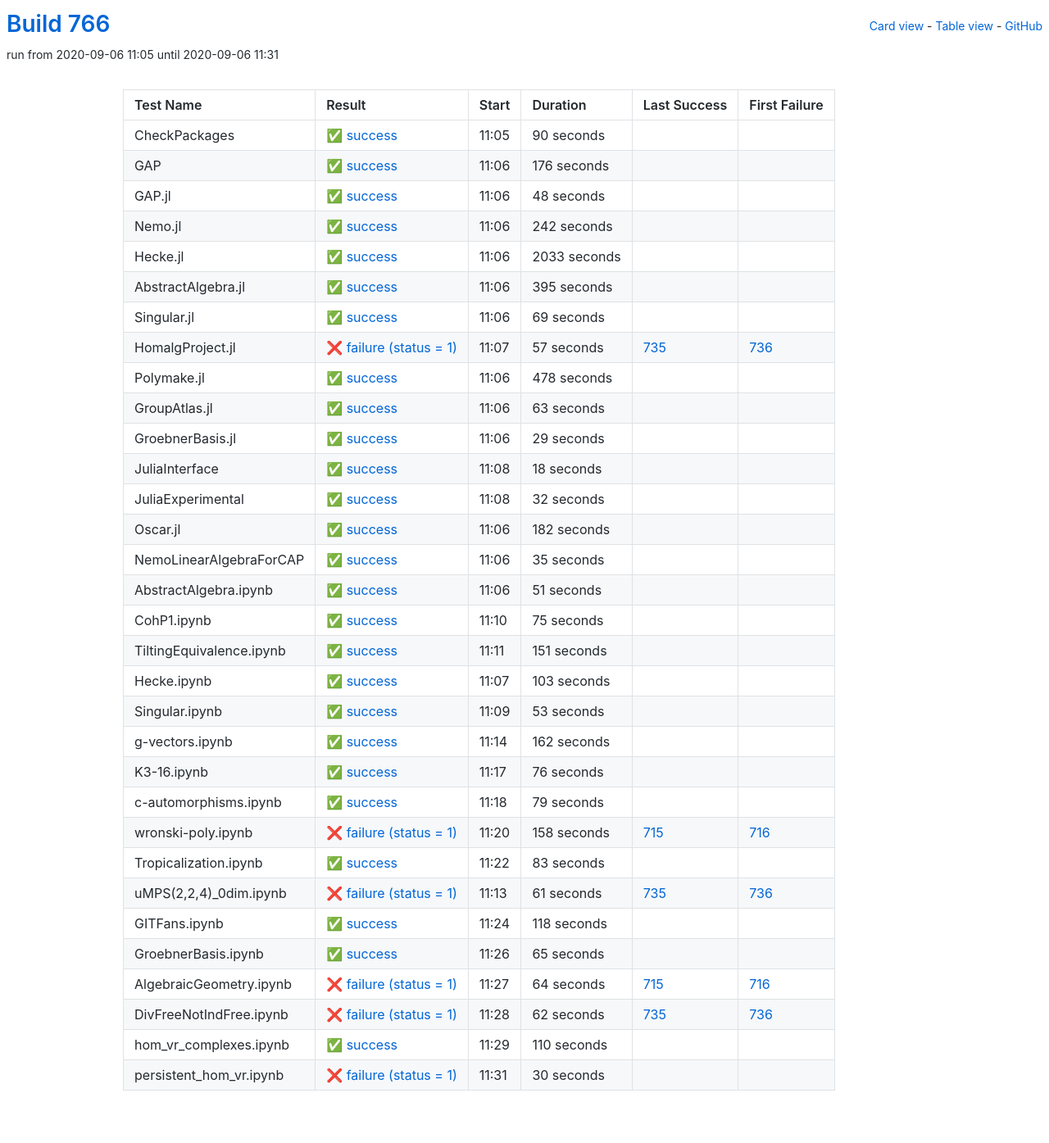
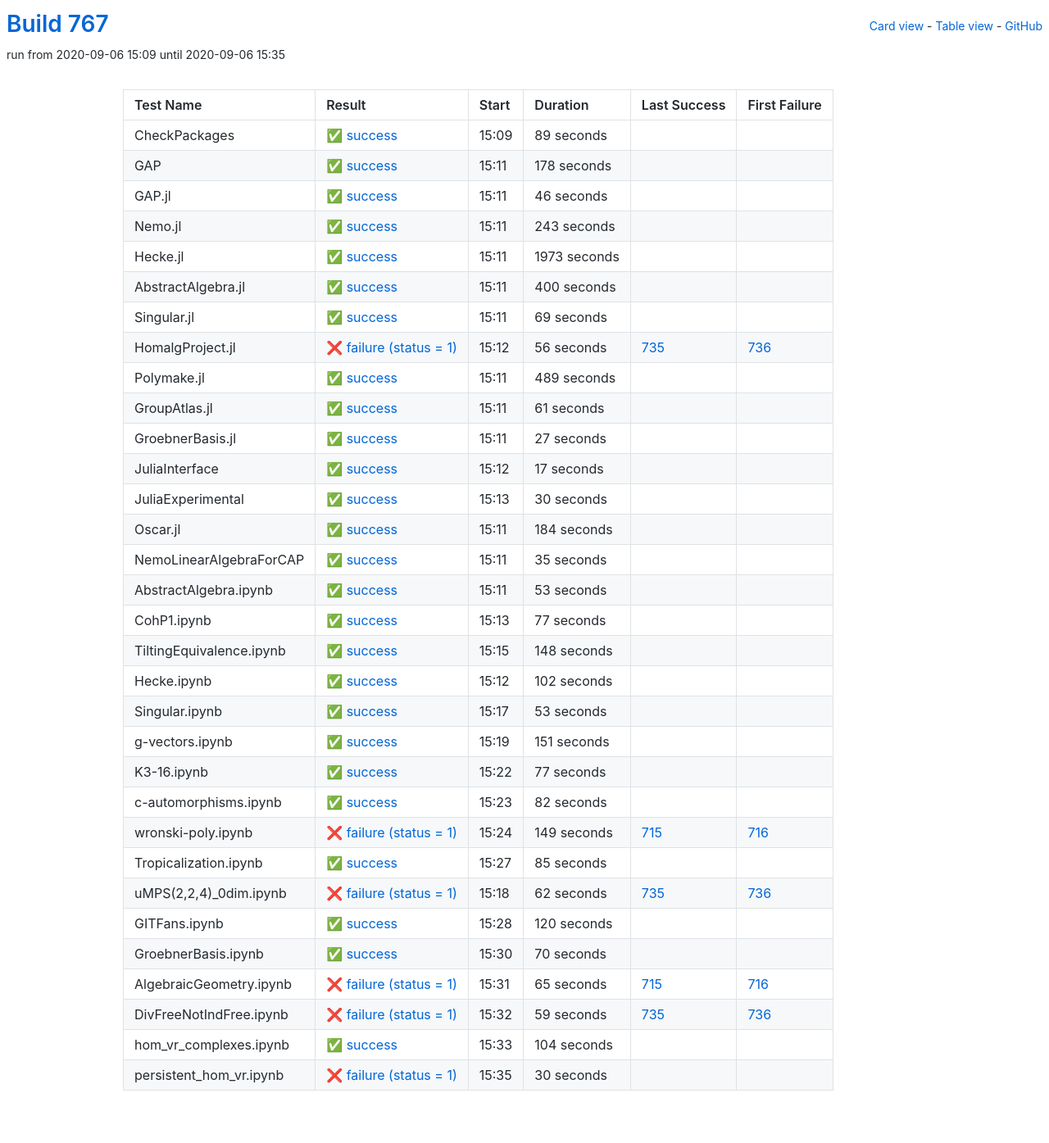
Before and after one commit to oscar-system/oscar-ci-status-stable, a Jekyll site: the page built from table.html, in a window 1280 px wide. Shown: the whole page at 82% size. Built offline with Jekyll 4.4.1, drawn with Linux system fonts in a browser that asks for light colours.

Commit message:
Build #767

```diff
--- a/_data/ci.yml
+++ b/_data/ci.yml
@@ -1,6 +1,6 @@
 ---
-build: 766
-build_url: https://oscarci.mathematik.uni-kl.de/job/oscar-stable/766/
+build: 767
+build_url: https://oscarci.mathematik.uni-kl.de/job/oscar-stable/767/
 job: oscar-stable
 organization: oscar-system
 repo: oscar-ci-status-stable
@@ -8,80 +8,80 @@ repourl: https://github.com/oscar-system/oscar-ci-status-stable
 tests:
 - name: CheckPackages
   id: checkpackages
-  log: https://oscarci.mathematik.uni-kl.de/job/oscar-stable/766/artifact/logs/build-766/CheckPackages.log
-  start: 2020-09-06 11:05
+  log: https://oscarci.mathematik.uni-kl.de/job/oscar-stable/767/artifact/logs/build-767/CheckPackages.log
+  start: 2020-09-06 15:09
   success: true
   exitcode: 0
   status: success
-  duration: 90
+  duration: 89
   last_success: false
   last_success_url:
   first_failure: false
   first_failure_url:
 - name: GAP
   id: gap
-  log: https://oscarci.mathematik.uni-kl.de/job/oscar-stable/766/artifact/logs/build-766/GAP.log
-  start: 2020-09-06 11:06
+  log: https://oscarci.mathematik.uni-kl.de/job/oscar-stable/767/artifact/logs/build-767/GAP.log
+  start: 2020-09-06 15:11
   success: true
   exitcode: 0
   status: success
-  duration: 176
+  duration: 178
   last_success: false
   last_success_url:
   first_failure: false
   first_failure_url:
 - name: GAP.jl
   id: gap-jl
-  log: https://oscarci.mathematik.uni-kl.de/job/oscar-stable/766/artifact/logs/build-766/GAP.jl.log
-  start: 2020-09-06 11:06
+  log: https://oscarci.mathematik.uni-kl.de/job/oscar-stable/767/artifact/logs/build-767/GAP.jl.log
+  start: 2020-09-06 15:11
   success: true
   exitcode: 0
   status: success
-  duration: 48
+  duration: 46
   last_success: false
   last_success_url:
   first_failure: false
   first_failure_url:
 - name: Nemo.jl
   id: nemo-jl
-  log: https://oscarci.mathematik.uni-kl.de/job/oscar-stable/766/artifact/logs/build-766/Nemo.jl.log
-  start: 2020-09-06 11:06
+  log: https://oscarci.mathematik.uni-kl.de/job/oscar-stable/767/artifact/logs/build-767/Nemo.jl.log
+  start: 2020-09-06 15:11
   success: true
   exitcode: 0
   status: success
-  duration: 242
+  duration: 243
   last_success: false
   last_success_url:
   first_failure: false
   first_failure_url:
 - name: Hecke.jl
   id: hecke-jl
-  log: https://oscarci.mathematik.uni-kl.de/job/oscar-stable/766/artifact/logs/build-766/Hecke.jl.log
-  start: 2020-09-06 11:06
+  log: https://oscarci.mathematik.uni-kl.de/job/oscar-stable/767/artifact/logs/build-767/Hecke.jl.log
+  start: 2020-09-06 15:11
   success: true
   exitcode: 0
   status: success
-  duration: 2033
+  duration: 1973
   last_success: false
   last_success_url:
   first_failure: false
   first_failure_url:
 - name: AbstractAlgebra.jl
   id: abstractalgebra-jl
-  log: https://oscarci.mathematik.uni-kl.de/job/oscar-stable/766/artifact/logs/build-766/AbstractAlgebra.jl.log
-  start: 2020-09-06 11:06
+  log: https://oscarci.mathematik.uni-kl.de/job/oscar-stable/767/artifact/logs/build-767/AbstractAlgebra.jl.log
+  start: 2020-09-06 15:11
   success: true
   exitcode: 0
   status: success
-  duration: 395
+  duration: 400
   last_success: false
   last_success_url:
   first_failure: false
   first_failure_url:
 - name: Singular.jl
   id: singular-jl
-  log: https://oscarci.mathematik.uni-kl.de/job/oscar-stable/766/artifact/logs/build-766/Singular.jl.log
-  start: 2020-09-06 11:06
+  log: https://oscarci.mathematik.uni-kl.de/job/oscar-stable/767/artifact/logs/build-767/Singular.jl.log
+  start: 2020-09-06 15:11
   success: true
   exitcode: 0
   status: success
@@ -92,92 +92,92 @@ tests:
   first_failure_url:
 - name: HomalgProject.jl
   id: homalgproject-jl
-  log: https://oscarci.mathematik.uni-kl.de/job/oscar-stable/766/artifact/logs/build-766/HomalgProject.jl.log
-  start: 2020-09-06 11:07
+  log: https://oscarci.mathematik.uni-kl.de/job/oscar-stable/767/artifact/logs/build-767/HomalgProject.jl.log
+  start: 2020-09-06 15:12
   success: false
   exitcode: 1
   status: failure
-  duration: 57
+  duration: 56
   last_success: 735
   last_success_url: https://oscarci.mathematik.uni-kl.de/job/oscar-stable/735/
   first_failure: 736
   first_failure_url: https://oscarci.mathematik.uni-kl.de/job/oscar-stable/736/
 - name: Polymake.jl
   id: polymake-jl
-  log: https://oscarci.mathematik.uni-kl.de/job/oscar-stable/766/artifact/logs/build-766/Polymake.jl.log
-  start: 2020-09-06 11:06
+  log: https://oscarci.mathematik.uni-kl.de/job/oscar-stable/767/artifact/logs/build-767/Polymake.jl.log
+  start: 2020-09-06 15:11
   success: true
   exitcode: 0
   status: success
-  duration: 478
+  duration: 489
   last_success: false
   last_success_url:
   first_failure: false
   first_failure_url:
 - name: GroupAtlas.jl
   id: groupatlas-jl
-  log: https://oscarci.mathematik.uni-kl.de/job/oscar-stable/766/artifact/logs/build-766/GroupAtlas.jl.log
-  start: 2020-09-06 11:06
+  log: https://oscarci.mathematik.uni-kl.de/job/oscar-stable/767/artifact/logs/build-767/GroupAtlas.jl.log
+  start: 2020-09-06 15:11
   success: true
   exitcode: 0
   status: success
-  duration: 63
+  duration: 61
   last_success: false
   last_success_url:
   first_failure: false
   first_failure_url:
 - name: GroebnerBasis.jl
   id: groebnerbasis-jl
-  log: https://oscarci.mathematik.uni-kl.de/job/oscar-stable/766/artifact/logs/build-766/GroebnerBasis.jl.log
-  start: 2020-09-06 11:06
+  log: https://oscarci.mathematik.uni-kl.de/job/oscar-stable/767/artifact/logs/build-767/GroebnerBasis.jl.log
+  start: 2020-09-06 15:11
   success: true
   exitcode: 0
   status: success
-  duration: 29
+  duration: 27
   last_success: false
   last_success_url:
   first_failure: false
   first_failure_url:
 - name: JuliaInterface
   id: juliainterface
-  log: https://oscarci.mathematik.uni-kl.de/job/oscar-stable/766/artifact/logs/build-766/JuliaInterface.log
-  start: 2020-09-06 11:08
+  log: https://oscarci.mathematik.uni-kl.de/job/oscar-stable/767/artifact/logs/build-767/JuliaInterface.log
+  start: 2020-09-06 15:12
   success: true
   exitcode: 0
   status: success
-  duration: 18
+  duration: 17
   last_success: false
   last_success_url:
   first_failure: false
   first_failure_url:
 - name: JuliaExperimental
   id: juliaexperimental
-  log: https://oscarci.mathematik.uni-kl.de/job/oscar-stable/766/artifact/logs/build-766/JuliaExperimental.log
-  start: 2020-09-06 11:08
+  log: https://oscarci.mathematik.uni-kl.de/job/oscar-stable/767/artifact/logs/build-767/JuliaExperimental.log
+  start: 2020-09-06 15:13
   success: true
   exitcode: 0
   status: success
-  duration: 32
+  duration: 30
   last_success: false
   last_success_url:
   first_failure: false
   first_failure_url:
 - name: Oscar.jl
   id: oscar-jl
-  log: https://oscarci.mathematik.uni-kl.de/job/oscar-stable/766/artifact/logs/build-766/Oscar.jl.log
-  start: 2020-09-06 11:06
+  log: https://oscarci.mathematik.uni-kl.de/job/oscar-stable/767/artifact/logs/build-767/Oscar.jl.log
+  start: 2020-09-06 15:11
   success: true
   exitcode: 0
   status: success
-  duration: 182
+  duration: 184
   last_success: false
   last_success_url:
   first_failure: false
   first_failure_url:
 - name: NemoLinearAlgebraForCAP
   id: nemolinearalgebraforcap
-  log: https://oscarci.mathematik.uni-kl.de/job/oscar-stable/766/artifact/logs/build-766/NemoLinearAlgebraForCAP.log
-  start: 2020-09-06 11:06
+  log: https://oscarci.mathematik.uni-kl.de/job/oscar-stable/767/artifact/logs/build-767/NemoLinearAlgebraForCAP.log
+  start: 2020-09-06 15:11
   success: true
   exitcode: 0
   status: success
@@ -188,56 +188,56 @@ tests:
   first_failure_url:
 - name: AbstractAlgebra.ipynb
   id: abstractalgebra-ipynb
-  log: https://oscarci.mathematik.uni-kl.de/job/oscar-stable/766/artifact/logs/build-766/AbstractAlgebra.ipynb.log
-  start: 2020-09-06 11:06
+  log: https://oscarci.mathematik.uni-kl.de/job/oscar-stable/767/artifact/logs/build-767/AbstractAlgebra.ipynb.log
+  start: 2020-09-06 15:11
   success: true
   exitcode: 0
   status: success
-  duration: 51
+  duration: 53
   last_success: false
   last_success_url:
   first_failure: false
   first_failure_url:
 - name: CohP1.ipynb
   id: cohp1-ipynb
-  log: https://oscarci.mathematik.uni-kl.de/job/oscar-stable/766/artifact/logs/build-766/CohP1.ipynb.log
-  start: 2020-09-06 11:10
+  log: https://oscarci.mathematik.uni-kl.de/job/oscar-stable/767/artifact/logs/build-767/CohP1.ipynb.log
+  start: 2020-09-06 15:13
   success: true
   exitcode: 0
   status: success
-  duration: 75
+  duration: 77
   last_success: false
   last_success_url:
   first_failure: false
   first_failure_url:
 - name: TiltingEquivalence.ipynb
   id: tiltingequivalence-ipynb
-  log: https://oscarci.mathematik.uni-kl.de/job/oscar-stable/766/artifact/logs/build-766/TiltingEquivalence.ipynb.log
-  start: 2020-09-06 11:11
+  log: https://oscarci.mathematik.uni-kl.de/job/oscar-stable/767/artifact/logs/build-767/TiltingEquivalence.ipynb.log
+  start: 2020-09-06 15:15
   success: true
   exitcode: 0
   status: success
-  duration: 151
+  duration: 148
   last_success: false
   last_success_url:
   first_failure: false
   first_failure_url:
 - name: Hecke.ipynb
   id: hecke-ipynb
-  log: https://oscarci.mathematik.uni-kl.de/job/oscar-stable/766/artifact/logs/build-766/Hecke.ipynb.log
-  start: 2020-09-06 11:07
+  log: https://oscarci.mathematik.uni-kl.de/job/oscar-stable/767/artifact/logs/build-767/Hecke.ipynb.log
+  start: 2020-09-06 15:12
   success: true
   exitcode: 0
   status: success
-  duration: 103
+  duration: 102
   last_success: false
   last_success_url:
   first_failure: false
   first_failure_url:
 - name: Singular.ipynb
   id: singular-ipynb
-  log: https://oscarci.mathematik.uni-kl.de/job/oscar-stable/766/artifact/logs/build-766/Singular.ipynb.log
-  start: 2020-09-06 11:09
+  log: https://oscarci.mathematik.uni-kl.de/job/oscar-stable/767/artifact/logs/build-767/Singular.ipynb.log
+  start: 2020-09-06 15:17
   success: true
   exitcode: 0
   status: success
@@ -248,116 +248,68 @@ tests:
   first_failure_url:
 - name: g-vectors.ipynb
   id: g-vectors-ipynb
-  log: https://oscarci.mathematik.uni-kl.de/job/oscar-stable/766/artifact/logs/build-766/g-vectors.ipynb.log
-  start: 2020-09-06 11:14
+  log: https://oscarci.mathematik.uni-kl.de/job/oscar-stable/767/artifact/logs/build-767/g-vectors.ipynb.log
+  start: 2020-09-06 15:19
   success: true
   exitcode: 0
   status: success
-  duration: 162
+  duration: 151
   last_success: false
   last_success_url:
   first_failure: false
   first_failure_url:
 - name: K3-16.ipynb
   id: k3-16-ipynb
-  log: https://oscarci.mathematik.uni-kl.de/job/oscar-stable/766/artifact/logs/build-766/K3-16.ipynb.log
-  start: 2020-09-06 11:17
+  log: https://oscarci.mathematik.uni-kl.de/job/oscar-stable/767/artifact/logs/build-767/K3-16.ipynb.log
+  start: 2020-09-06 15:22
   success: true
   exitcode: 0
   status: success
-  duration: 76
+  duration: 77
   last_success: false
   last_success_url:
   first_failure: false
   first_failure_url:
 - name: c-automorphisms.ipynb
   id: c-automorphisms-ipynb
-  log: https://oscarci.mathematik.uni-kl.de/job/oscar-stable/766/artifact/logs/build-766/c-automorphisms.ipynb.log
-  start: 2020-09-06 11:18
+  log: https://oscarci.mathematik.uni-kl.de/job/oscar-stable/767/artifact/logs/build-767/c-automorphisms.ipynb.log
+  start: 2020-09-06 15:23
   success: true
   exitcode: 0
   status: success
-  duration: 79
+  duration: 82
   last_success: false
   last_success_url:
   first_failure: false
   first_failure_url:
 - name: wronski-poly.ipynb
   id: wronski-poly-ipynb
-  log: https://oscarci.mathematik.uni-kl.de/job/oscar-stable/766/artifact/logs/build-766/wronski-poly.ipynb.log
-  start: 2020-09-06 11:20
+  log: https://oscarci.mathematik.uni-kl.de/job/oscar-stable/767/artifact/logs/build-767/wronski-poly.ipynb.log
+  start: 2020-09-06 15:24
   success: false
   exitcode: 1
   status: failure
-  duration: 158
+  duration: 149
   last_success: 715
   last_success_url: https://oscarci.mathematik.uni-kl.de/job/oscar-stable/715/
   first_failure: 716
   first_failure_url: https://oscarci.mathematik.uni-kl.de/job/oscar-stable/716/
 - name: Tropicalization.ipynb
   id: tropicalization-ipynb
-  log: https://oscarci.mathematik.uni-kl.de/job/oscar-stable/766/artifact/logs/build-766/Tropicalization.ipynb.log
-  start: 2020-09-06 11:22
+  log: https://oscarci.mathematik.uni-kl.de/job/oscar-stable/767/artifact/logs/build-767/Tropicalization.ipynb.log
+  start: 2020-09-06 15:27
   success: true
   exitcode: 0
   status: success
-  duration: 83
+  duration: 85
   last_success: false
   last_success_url:
   first_failure: false
   first_failure_url:
 - name: uMPS(2,2,4)_0dim.ipynb
   id: umps-2-2-4-0dim-ipynb
-  log: https://oscarci.mathematik.uni-kl.de/job/oscar-stable/766/artifact/logs/build-766/uMPS-2-2-4-_0dim.ipynb.log
-  start: 2020-09-06 11:13
-  success: false
-  exitcode: 1
-  status: failure
-  duration: 61
-  last_success: 735
-  last_success_url: https://oscarci.mathematik.uni-kl.de/job/oscar-stable/735/
-  first_failure: 736
-  first_failure_url: https://oscarci.mathematik.uni-kl.de/job/oscar-stable/736/
-- name: GITFans.ipynb
-  id: gitfans-ipynb
-  log: https://oscarci.mathematik.uni-kl.de/job/oscar-stable/766/artifact/logs/build-766/GITFans.ipynb.log
-  start: 2020-09-06 11:24
-  success: true
-  exitcode: 0
-  status: success
-  duration: 118
-  last_success: false
-  last_success_url:
-  first_failure: false
-  first_failure_url:
-- name: GroebnerBasis.ipynb
-  id: groebnerbasis-ipynb
-  log: https://oscarci.mathematik.uni-kl.de/job/oscar-stable/766/artifact/logs/build-766/GroebnerBasis.ipynb.log
-  start: 2020-09-06 11:26
-  success: true
-  exitcode: 0
-  status: success
-  duration: 65
-  last_success: false
-  last_success_url:
-  first_failure: false
-  first_failure_url:
-- name: AlgebraicGeometry.ipynb
-  id: algebraicgeometry-ipynb
-  log: https://oscarci.mathematik.uni-kl.de/job/oscar-stable/766/artifact/logs/build-766/AlgebraicGeometry.ipynb.log
-  start: 2020-09-06 11:27
-  success: false
-  exitcode: 1
-  status: failure
-  duration: 64
-  last_success: 715
-  last_success_url: https://oscarci.mathematik.uni-kl.de/job/oscar-stable/715/
-  first_failure: 716
-  first_failure_url: https://oscarci.mathematik.uni-kl.de/job/oscar-stable/716/
-- name: DivFreeNotIndFree.ipynb
-  id: divfreenotindfree-ipynb
-  log: https://oscarci.mathematik.uni-kl.de/job/oscar-stable/766/artifact/logs/build-766/DivFreeNotIndFree.ipynb.log
-  start: 2020-09-06 11:28
+  log: https://oscarci.mathematik.uni-kl.de/job/oscar-stable/767/artifact/logs/build-767/uMPS-2-2-4-_0dim.ipynb.log
+  start: 2020-09-06 15:18
   success: false
   exitcode: 1
   status: failure
@@ -366,22 +318,70 @@ tests:
   last_success_url: https://oscarci.mathematik.uni-kl.de/job/oscar-stable/735/
   first_failure: 736
   first_failure_url: https://oscarci.mathematik.uni-kl.de/job/oscar-stable/736/
-- name: hom_vr_complexes.ipynb
-  id: hom-vr-complexes-ipynb
-  log: https://oscarci.mathematik.uni-kl.de/job/oscar-stable/766/artifact/logs/build-766/hom_vr_complexes.ipynb.log
-  start: 2020-09-06 11:29
+- name: GITFans.ipynb
+  id: gitfans-ipynb
+  log: https://oscarci.mathematik.uni-kl.de/job/oscar-stable/767/artifact/logs/build-767/GITFans.ipynb.log
+  start: 2020-09-06 15:28
   success: true
   exitcode: 0
   status: success
-  duration: 110
+  duration: 120
+  last_success: false
+  last_success_url:
+  first_failure: false
+  first_failure_url:
+- name: GroebnerBasis.ipynb
+  id: groebnerbasis-ipynb
+  log: https://oscarci.mathematik.uni-kl.de/job/oscar-stable/767/artifact/logs/build-767/GroebnerBasis.ipynb.log
+  start: 2020-09-06 15:30
+  success: true
+  exitcode: 0
+  status: success
+  duration: 70
+  last_success: false
+  last_success_url:
+  first_failure: false
+  first_failure_url:
+- name: AlgebraicGeometry.ipynb
+  id: algebraicgeometry-ipynb
+  log: https://oscarci.mathematik.uni-kl.de/job/oscar-stable/767/artifact/logs/build-767/AlgebraicGeometry.ipynb.log
+  start: 2020-09-06 15:31
+  success: false
+  exitcode: 1
+  status: failure
+  duration: 65
+  last_success: 715
+  last_success_url: https://oscarci.mathematik.uni-kl.de/job/oscar-stable/715/
+  first_failure: 716
+  first_failure_url: https://oscarci.mathematik.uni-kl.de/job/oscar-stable/716/
+- name: DivFreeNotIndFree.ipynb
+  id: divfreenotindfree-ipynb
+  log: https://oscarci.mathematik.uni-kl.de/job/oscar-stable/767/artifact/logs/build-767/DivFreeNotIndFree.ipynb.log
+  start: 2020-09-06 15:32
+  success: false
+  exitcode: 1
+  status: failure
+  duration: 59
+  last_success: 735
+  last_success_url: https://oscarci.mathematik.uni-kl.de/job/oscar-stable/735/
+  first_failure: 736
+  first_failure_url: https://oscarci.mathematik.uni-kl.de/job/oscar-stable/736/
+- name: hom_vr_complexes.ipynb
+  id: hom-vr-complexes-ipynb
+  log: https://oscarci.mathematik.uni-kl.de/job/oscar-stable/767/artifact/logs/build-767/hom_vr_complexes.ipynb.log
+  start: 2020-09-06 15:33
+  success: true
+  exitcode: 0
+  status: success
+  duration: 104
   last_success: false
   last_success_url:
   first_failure: false
   first_failure_url:
 - name: persistent_hom_vr.ipynb
   id: persistent-hom-vr-ipynb
-  log: https://oscarci.mathematik.uni-kl.de/job/oscar-stable/766/artifact/logs/build-766/persistent_hom_vr.ipynb.log
-  start: 2020-09-06 11:31
+  log: https://oscarci.mathematik.uni-kl.de/job/oscar-stable/767/artifact/logs/build-767/persistent_hom_vr.ipynb.log
+  start: 2020-09-06 15:35
   success: false
   exitcode: 1
   status: failure
```
Also changed, not shown: README.md.
